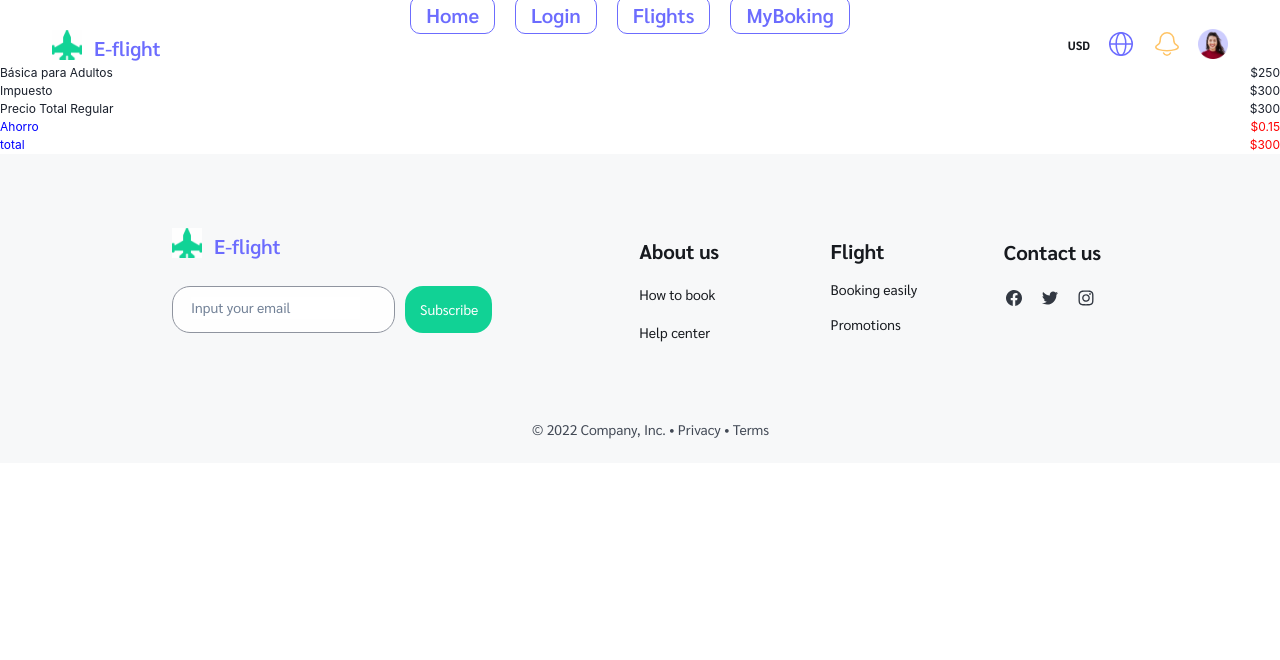
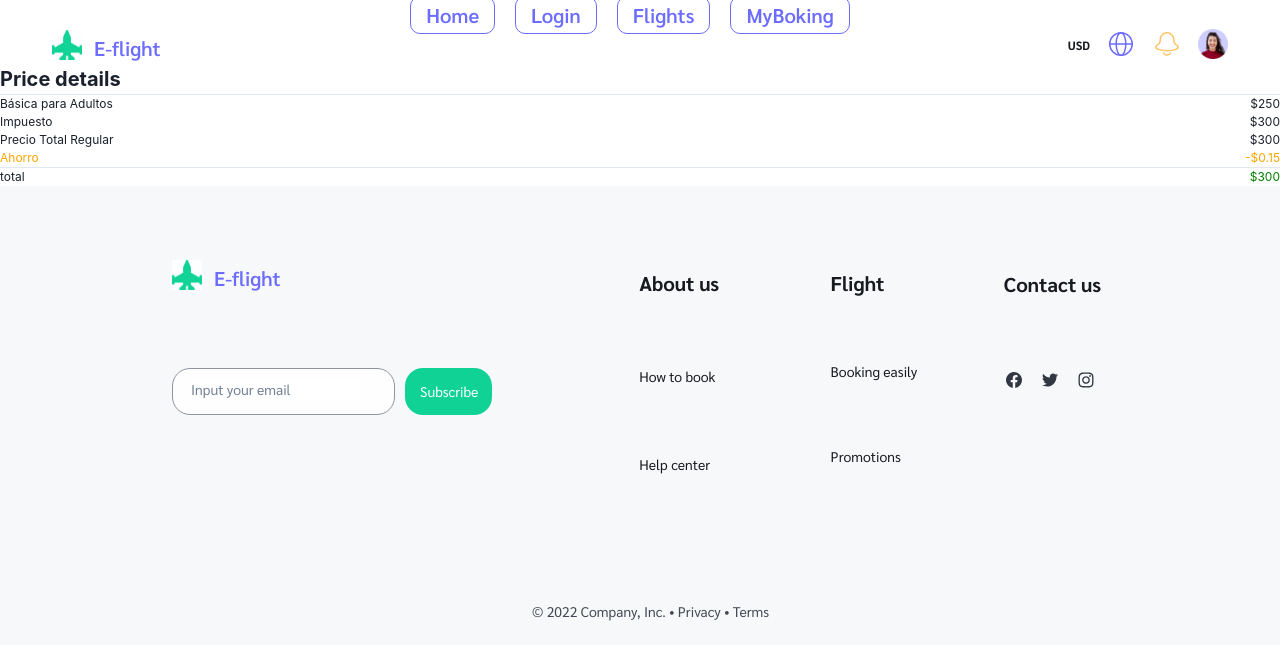
Before and after one commit to wilmer990413/profundizacion-sprint2-modulo2-eflight, a React (Vite) app: page /Payments in a window 1280 px wide. Shown: the top 660 px of the page. Built offline with nearby package versions, Linux system fonts and the light colour scheme; data requests are answered from the project's data file.

Commit message:
mas estilos

```diff
--- a/src/components/lista/Lista.css
+++ b/src/components/lista/Lista.css
@@ -0,0 +1,7 @@
+div{
+    gap: 50px;
+}
+.h1 {
+    font-weight: bold;
+    font-size: 20px;
+  }
--- a/src/components/lista/Lista.jsx
+++ b/src/components/lista/Lista.jsx
@@ -1,12 +1,13 @@
 import React, { useState, useEffect } from "react";
 import Columna from "../columna/Columna";
 import { InfoOutlineIcon } from "@chakra-ui/icons";
+import "./Lista.css";
 
 const Lista = () => {
   const [detallesPrecio, setDetallesPrecio] = useState(null);
 
   useEffect(() => {
-    fetch("http://localhost:301/vuelos")
+    fetch("http://localhost:3001/vuelos")
       .then((response) => response.json())
       .then((data) => {
         const detallesPrecio = data[0].detalles_precio;
@@ -23,6 +24,8 @@ const Lista = () => {
 
   return (
     <div>
+      <h1 className="h1">Price details</h1>
+      <hr />
       <Columna
         label="Básica para Adultos"
         valor={`$${detallesPrecio.tarifa_basica_adultos}`}
@@ -34,15 +37,15 @@ const Lista = () => {
       />
       <Columna
         label="Ahorro"
-        valor={`$${detallesPrecio.ahorro}`}
-        colorTextoLeft="blue"
-        colorTextoRight="red"
+        valor={`-$${detallesPrecio.ahorro}`}
+        colorTextoLeft="orange"
+        colorTextoRight="orange"
       />
+      <hr />
       <Columna
         label="total"
         valor={`$${detallesPrecio.precio}`}
-        colorTextoLeft="blue"
-        colorTextoRight="red"
+        colorTextoRight="green"
       />
     </div>
   );
```
